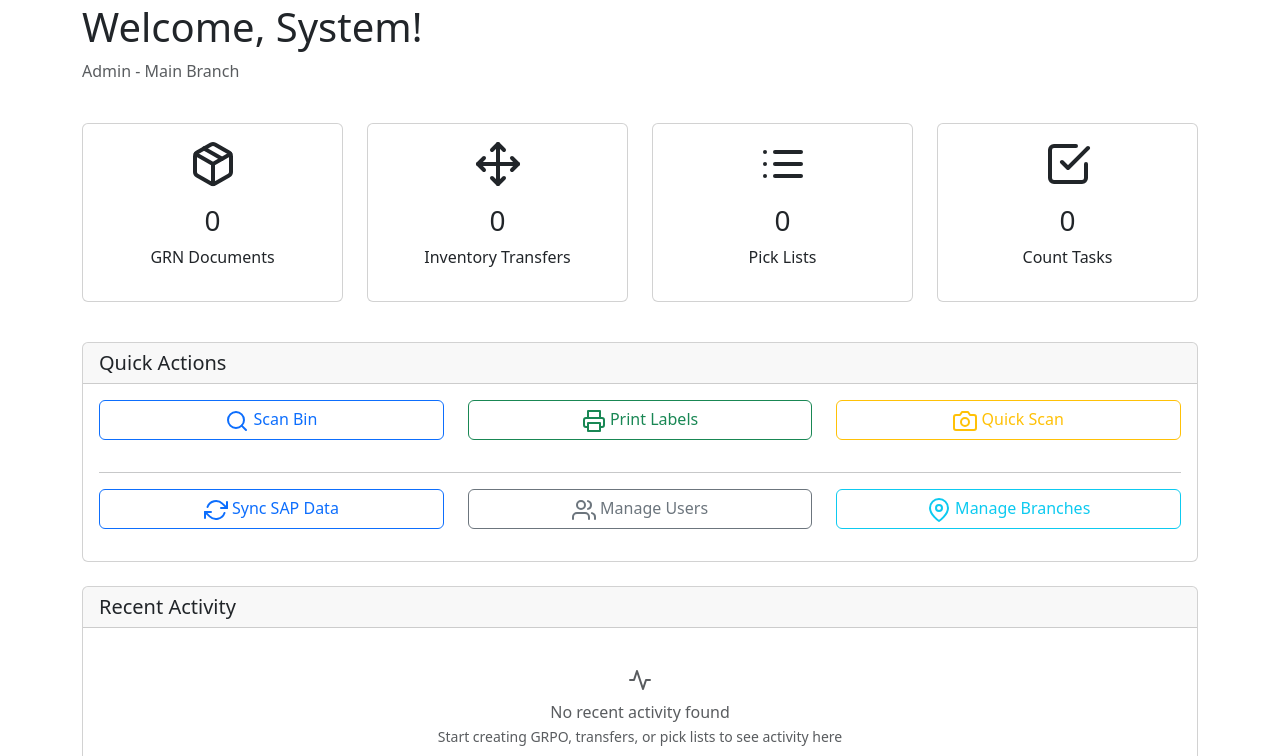
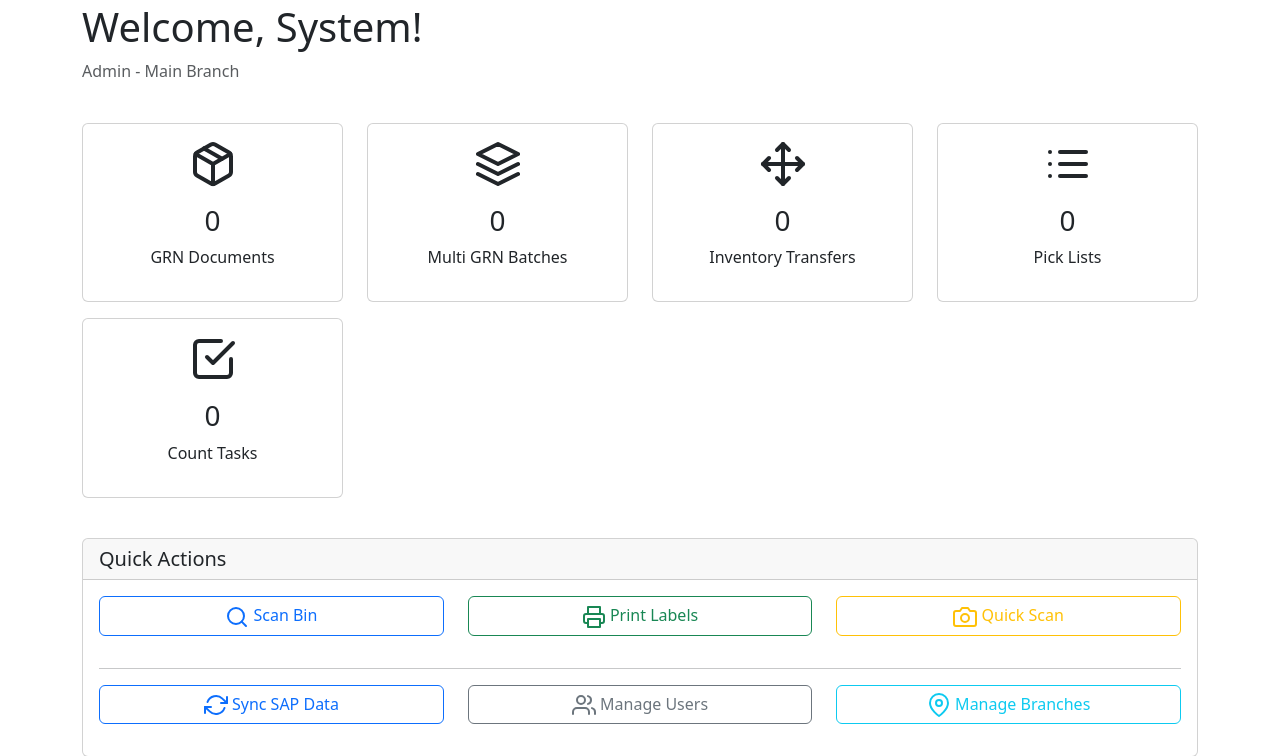
Before and after one commit to pragavigithub/20251006_BarCode_dev, a Flask app: page /dashboard in a window 1280 px wide. Shown: the part 103-859 px from the top of the page. Run offline with Flask 3, Linux system fonts and the light colour scheme; a user stored in the database is signed in; parts of the project's set-up code (start-up, migrations or seed data) failed here and were passed over; some libraries are stand-ins or nearby versions.

Commit message:
Update dashboard to display and track multiple GRN batches
Integrates MultiGRNBatch model into dashboard statistics and recent activity feed, and adds a navigation link for users with 'multiple_grn' permission.

Replit-Commit-Author: Agent
Replit-Commit-Session-Id: 82801bc6-74ca-446a-b438-1950deec4d6e
Replit-Commit-Checkpoint-Type: intermediate_checkpoint
Replit-Commit-Screenshot-Url: https://storage.googleapis.com/screenshot-production-us-central1/8fc6f512-12ab-4930-8762-6c74cfbab074/82801bc6-74ca-446a-b438-1950deec4d6e/Liq8gQG

```diff
--- a/routes.py
+++ b/routes.py
@@ -9,6 +9,7 @@ from barcode_generator import BarcodeGenerator
 from app import app, db, login_manager
 from models import User, GRPODocument, GRPOItem, InventoryTransfer, InventoryTransferItem, PickList, PickListItem, \
     InventoryCount, InventoryCountItem, BarcodeLabel, BinScanningLog, DocumentNumberSeries, QRCodeLabel, PickListLine
+from modules.multi_grn_creation.models import MultiGRNBatch
 from sap_integration import SAPIntegration
 from sqlalchemy import or_
 
@@ -660,12 +661,14 @@ def dashboard():
         transfer_count = InventoryTransfer.query.filter_by(user_id=current_user.id).count()
         pick_list_count = PickList.query.filter_by(user_id=current_user.id).count()
         count_tasks = InventoryCount.query.filter_by(user_id=current_user.id).count()
+        multi_grn_count = MultiGRNBatch.query.filter_by(user_id=current_user.id).count()
 
         stats = {
             'grpo_count': grpo_count,
             'transfer_count': transfer_count,
             'pick_list_count': pick_list_count,
-            'count_tasks': count_tasks
+            'count_tasks': count_tasks,
+            'multi_grn_count': multi_grn_count
         }
 
         # Get recent activity - live data from database
@@ -711,6 +714,16 @@ def dashboard():
                 'status': getattr(count, 'status', 'active')
             })
 
+        # Get recent Multi GRN batches
+        recent_multi_grns = MultiGRNBatch.query.filter_by(user_id=current_user.id).order_by(MultiGRNBatch.created_at.desc()).limit(5).all()
+        for batch in recent_multi_grns:
+            recent_activities.append({
+                'type': 'Multi GRN Batch',
+                'description': f"Batch: {batch.batch_number}",
+                'created_at': batch.created_at,
+                'status': batch.status
+            })
+
         # Sort all activities by creation date and get top 10
         recent_activities = sorted(recent_activities, key=lambda x: x['created_at'], reverse=True)[:10]
 
@@ -721,7 +734,8 @@ def dashboard():
             'grpo_count': 0,
             'transfer_count': 0,
             'pick_list_count': 0,
-            'count_tasks': 0
+            'count_tasks': 0,
+            'multi_grn_count': 0
         }
         recent_activities = []
         flash('Database needs to be updated. Please run: python migrate_database.py', 'warning')
--- a/templates/base.html
+++ b/templates/base.html
@@ -58,6 +58,13 @@
                 <li class="nav-item">
                     <a class="nav-link" href="{{ url_for('grpo') }}">
                         <i data-feather="package"></i> GRN
+                    </a>
+                </li>
+                {% endif %}
+                {% if current_user.has_permission('multiple_grn') %}
+                <li class="nav-item">
+                    <a class="nav-link" href="{{ url_for('multi_grn.index') }}">
+                        <i data-feather="layers"></i> Multi GRN
                     </a>
                 </li>
                 {% endif %}
--- a/templates/dashboard.html
+++ b/templates/dashboard.html
@@ -19,6 +19,18 @@
                 <i data-feather="package" class="mb-3" style="width: 48px; height: 48px;"></i>
                 <h3>{{ stats.grpo_count }}</h3>
                 <p>GRN Documents</p>
+            </div>
+        </div>
+    </div>
+    {% endif %}
+
+    {% if current_user.has_permission('multiple_grn') %}
+    <div class="col-md-3 col-sm-6 mb-3">
+        <div class="card dashboard-card" data-url="{{ url_for('multi_grn.index') }}">
+            <div class="card-body text-center">
+                <i data-feather="layers" class="mb-3" style="width: 48px; height: 48px;"></i>
+                <h3>{{ stats.multi_grn_count }}</h3>
+                <p>Multi GRN Batches</p>
             </div>
         </div>
     </div>
```
Also changed, not shown: 1 other file.
